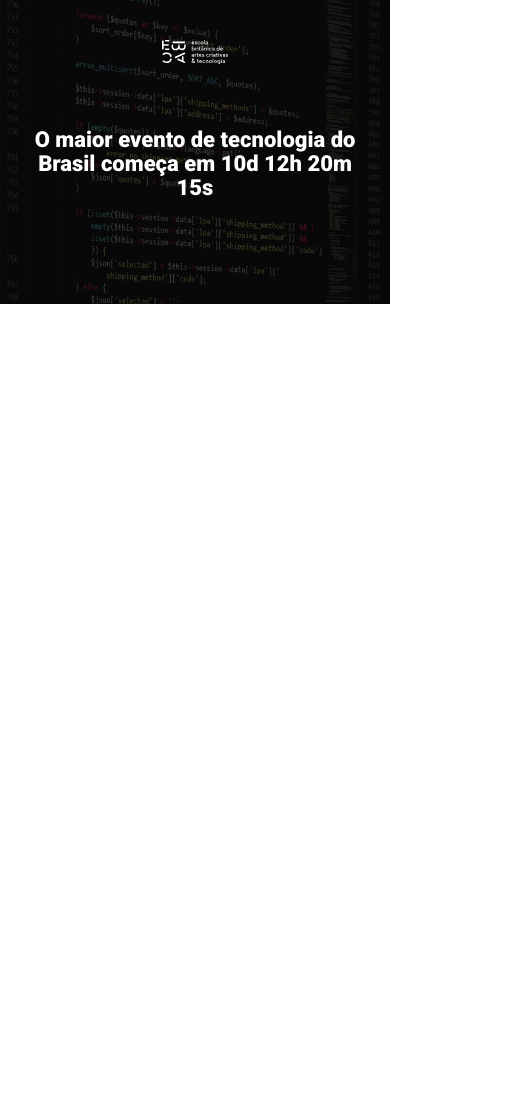
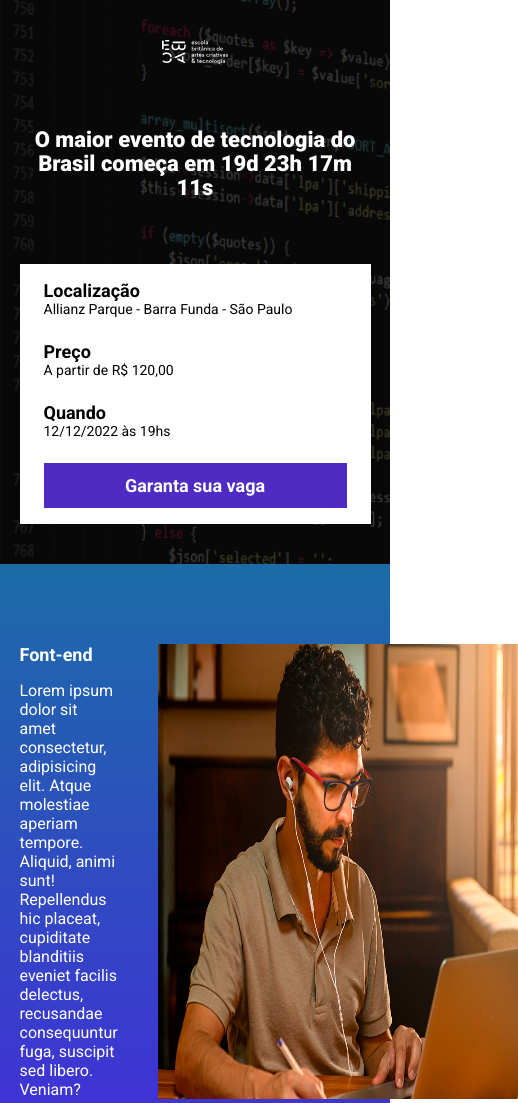
Before and after one commit to marceloliveirali/ebac_tech_talks, a website built with Parcel: page src/index.html in a window 390 px wide. Shown: the top 1103 px of the page, 518 px wide, since content can reach past the window. Before the commit the page ends 844 px from the top, so only its background shows below. Built offline with nearby package versions, Linux system fonts and the light colour scheme.

Commit message:
criando a contagem regressiva

```diff
--- a/package.json
+++ b/package.json
@@ -2,9 +2,9 @@
   "name": "ebactalks",
   "version": "1.0.0",
   "description": "",
-  "main": "index.js",
   "scripts": {
     "dev": "parcel src/index.html src/styles/main.scss src/script/main.js",
+    "build": "parcel build src/index.html",
     "test": "echo \"Error: no test specified\" && exit 1"
   },
   "keywords": [],
--- a/src/index.html
+++ b/src/index.html
@@ -8,16 +8,81 @@
     <link rel="preconnect" href="https://fonts.gstatic.com" crossorigin />
     <link href="https://fonts.googleapis.com/css2?family=Roboto:wght@400;700;900&display=swap" rel="stylesheet" />
     <link rel="stylesheet" href="styles/main.scss" />
+    <link rel="stylesheet" href="https://unpkg.com/aos@next/dist/aos.css" />
 </head>
 <body>
     <header class="hero">
         <div class="container">
             <img class="hero__logo" src="./images/images/ebac_logo.svg" alt="EBAC">
             <p class="hero__text">
-                O maior evento de tecnologia do Brasil começa em 10d 12h 20m 15s
+                O maior evento de tecnologia do Brasil começa em <span id="contador"></span>
             </p>
+            <div class="infos-bar">
+                <ul class="infos-bar__infos">
+                    <li class="infos-bar__infos__item">
+                        <b>Localização</b>
+                        Allianz Parque - Barra Funda - São Paulo
+                    </li>
+                    <li class="infos-bar__infos__item">
+                        <b>Preço</b>
+                        A partir de R$ 120,00
+                    </li>
+                    <li class="infos-bar__infos__item">
+                        <b>Quando</b>
+                        12/12/2022 às 19hs
+                    </li>
+                </ul>
+                <a href="#" class="button button--primary">
+                    Garanta sua vaga
+                </a>
+            </div>
         </div>
     </header>
+    <section class="event event--frontend">
+        <div class="container" data-aos="fade-right">
+            <div class="event__details">
+                <h2 class="event__details__title">Font-end</h2>
+                <p class="event__details__description">
+                    Lorem ipsum dolor sit amet consectetur, adipisicing elit. Atque molestiae aperiam tempore. Aliquid, animi sunt! Repellendus hic placeat, cupiditate blanditiis eveniet facilis delectus, recusandae consequuntur fuga, suscipit sed libero. Veniam?
+                </p>
+            </div>
+            <img class="event__image" src="./images/images/frontend.png" alt="Front-end" />
+        </div>
+    </section>
+    <section class="event event--ux-ui event--image-left">
+        <div class="container" data-aos="fade-left">
+            <div class="event__details">
+                <h2 class="event__details__title">ui/ux</h2>
+                <p class="event__details__description">
+                    Lorem ipsum dolor sit amet consectetur, adipisicing elit. Atque molestiae aperiam tempore. Aliquid, animi sunt! Repellendus hic placeat, cupiditate blanditiis eveniet facilis delectus, recusandae consequuntur fuga, suscipit sed libero. Veniam?
+                </p>
+            </div>
+            <img class="event__image" src="./images/images/frontend.png" alt="Front-end" />
+        </div>
+    </section>
+    <section class="event event--data-science">
+        <div class="container" data-aos="fade-right">
+            <div class="event__details">
+                <h2 class="event__details__title">Data Science</h2>
+                <p class="event__details__description">
+                    Lorem ipsum dolor sit amet consectetur, adipisicing elit. Atque molestiae aperiam tempore. Aliquid, animi sunt! Repellendus hic placeat, cupiditate blanditiis eveniet facilis delectus, recusandae consequuntur fuga, suscipit sed libero. Veniam?
+                </p>
+            </div>
+            <img class="event__image" src="./images/images/frontend.png" alt="Front-end" />
+        </div>
+    </section>
+    <section class="event event--Backend event--image-left">
+        <div class="container" data-aos="fade-left">
+            <div class="event__details">
+                <h2 class="event__details__title">Back-end</h2>
+                <p class="event__details__description">
+                    Lorem ipsum dolor sit amet consectetur, adipisicing elit. Atque molestiae aperiam tempore. Aliquid, animi sunt! Repellendus hic placeat, cupiditate blanditiis eveniet facilis delectus, recusandae consequuntur fuga, suscipit sed libero. Veniam?
+                </p>
+            </div>
+            <img class="event__image" src="./images/images/frontend.png" alt="Front-end" />
+        </div>
+    </section>
+    <script src="https://unpkg.com/aos@next/dist/aos.js"></script>
     <script src="script/main.js"></script>
 </body>
 </html>
--- a/src/script/main.js
+++ b/src/script/main.js
@@ -1 +1,27 @@
-console.log("Olá mundo!");
+AOS.init();
+
+const dataDoEvento = new Date("Jul 17, 2024 20:00:00");
+const timeStampDoEvento = dataDoEvento.getTime();
+
+const contaAsHoras = setInterval(function() {
+    const agora = new Date();
+    const timeStampAtual = agora.getTime();
+
+    const distanciaAteOEvento = timeStampDoEvento - timeStampAtual;
+
+    const diaEmMs = 1000 * 60 * 60 * 24;
+    const horaEmMs = 1000 * 60 * 60;
+    const minutoEmMs =  1000 * 60;
+
+    const diasAteOEvento = Math.floor(distanciaAteOEvento / diaEmMs);
+    const horasAteOEvento = Math.floor((distanciaAteOEvento % diaEmMs) / horaEmMs);
+    const minutosAteOEvento = Math.floor((distanciaAteOEvento % horaEmMs) / minutoEmMs);
+    const segundosAteOEvento = Math.floor((distanciaAteOEvento % minutoEmMs) / 1000)
+
+    window.document.getElementById('contador').innerHTML = `${diasAteOEvento}d ${horasAteOEvento}h ${minutosAteOEvento}m ${segundosAteOEvento}s`;
+    if (distanciaAteOEvento < 0) {
+        clearInterval(contaAsHoras);
+        window.document.getElementById('contador').innerHTML = 'Evento expirado';
+    }
+
+}, 1000);
--- /dev/null
+++ b/src/styles/_event.scss
@@ -0,0 +1,44 @@
+@use 'variables';
+
+.event {
+    padding: 80px 0;
+
+    &--frontend {
+        background-image: linear-gradient(variables.$blue1, variables.$blue2);
+    }
+
+    &--ux-ui {
+        background-image: linear-gradient(variables.$blue2, variables.$pink);
+    }
+
+    &--data-science {
+        background-image: linear-gradient(variables.$pink, variables.$yellow);
+    }
+
+    &--backend {
+        background-image: linear-gradient(variables.$yellow, variables.$pink);
+    }
+
+    &--image-left {
+        .container {
+            flex-direction: row-reverse;
+        }
+    }
+
+    .container {
+        display: flex;
+        gap: 40px;
+    }
+
+    &__image {
+        max-width: 360px;
+    }
+
+    &__details {
+        &__title {
+            font-size: 18px;
+            font-weight: bold;
+            margin-bottom: 16px;
+        }
+    }
+}
--- a/src/styles/_hero.scss
+++ b/src/styles/_hero.scss
@@ -1,3 +1,5 @@
+@use 'variables';
+
 .hero {
     padding-top: 64px;
     padding-bottom: 100px;
@@ -12,7 +14,7 @@
         left: 0;
         width: 100%;
         height: 100%;
-        background-color: #000;
+        background-color: variables.$secondaryTextColor;
         content: '';
         opacity: .7;
     }
--- /dev/null
+++ b/src/styles/_variables.scss
@@ -0,0 +1,8 @@
+$textColor: #fff;
+$secondaryTextColor: #000;
+
+$blue1: #1B6CA7;
+$blue2: #442BDB;
+$pink: #89223B;
+$yellow: #9C791D;
+$purple: #4F2AC3;
--- /dev/null
+++ b/src/styles/components/_buttons.scss
@@ -0,0 +1,25 @@
+@use '../variables';
+
+.button {
+    padding: 12px;
+    font-size: 18px;
+    font-weight: bold;
+    text-decoration: none;
+    text-align: center;
+    white-space: nowrap;
+
+    &--primary {
+        color: variables.$textColor;
+        background-color: variables.$purple;
+    }
+
+    @media only screen and (max-width: 640px) {
+        display: block;
+        width: 100%;
+    }
+
+    @media only screen and (max-width: 1024) {
+        display: flex;
+        align-items: center;
+    }
+}
--- /dev/null
+++ b/src/styles/components/_infos_bar.scss
@@ -0,0 +1,42 @@
+@use '../variables';
+
+.infos-bar {
+    padding: 16px 24px;
+    background-color: variables.$textColor;
+    display: flex;
+    justify-content: space-between;
+
+    &__infos {
+        display: flex;
+        gap: 40px;
+
+        &__item {
+            font-size: 14px;
+            color: variables.$secondaryTextColor;
+
+            b {
+                font-size: 18px;
+                display: block;
+                color: variables.$secondaryTextColor;
+            }
+        }
+    }
+
+    @media (max-width: 640px) {
+        display: block;
+
+        &__infos {
+            display: block;
+
+            &__item {
+                margin-bottom: 24px;
+            }
+        }
+    }
+
+    @media only screen and (max-width: 1024px) {
+        &__infos {
+            gap: 16px;
+        }
+    }
+}
--- a/src/styles/main.scss
+++ b/src/styles/main.scss
@@ -1,11 +1,16 @@
 @use 'hero';
+@use 'components/infos_bar';
+@use 'components/buttons';
+@use 'variables';
+@use 'event';
 
 * {
     margin: 0;
     padding: 0;
     box-sizing: border-box;
     font-family: Roboto, sans-serif;
-    color: #fff;
+    color: variables.$textColor;
+    list-style: none;
 }
 
 .container {
```
